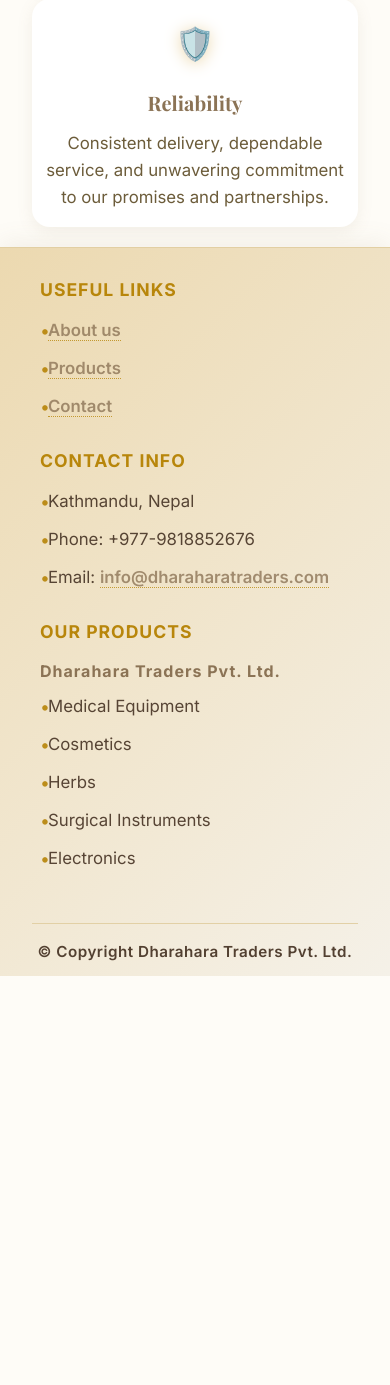
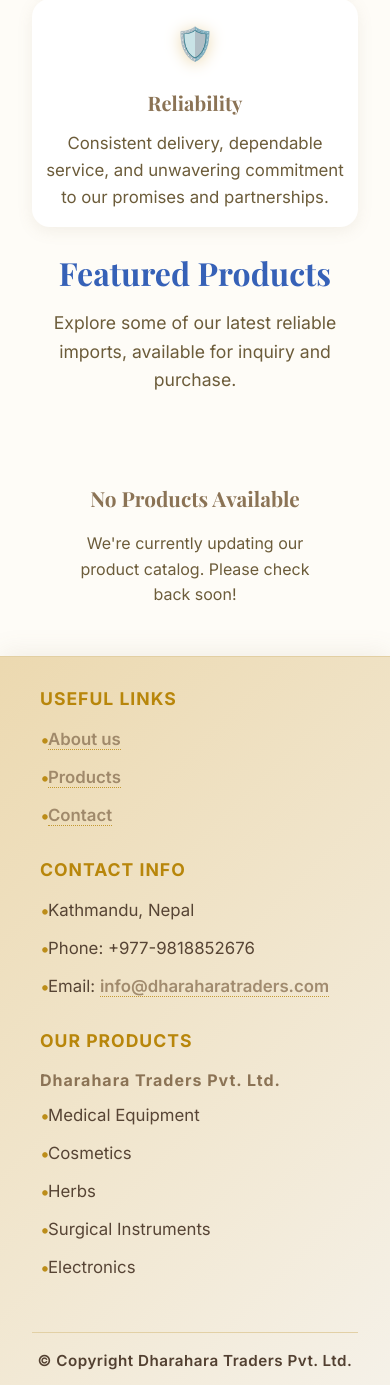
Before and after one commit to ShivaShrStha/dharaharatraders, a PHP site: page /about.php in a window 390 px wide. Shown: the part 3985-5370 px from the top of the page. Before the commit the page ends 4961 px from the top, so only its background shows below. Run offline with PHP 8.4, Linux system fonts and the light colour scheme.

Commit message:
✨ Add Featured Products section to About page; implement database query for active products and display them in a responsive grid layout.

```diff
--- a/about.php
+++ b/about.php
@@ -327,6 +327,73 @@
     </div>
   </section>
 
+  <!-- Featured Products Section -->
+  <?php
+  require_once 'admin/database.php';
+  try {
+      $db = new Database();
+      $conn = $db->getConnection();
+      $stmt = $conn->prepare("SELECT * FROM products WHERE status = 'active' ORDER BY created_at DESC LIMIT 4");
+      $stmt->execute();
+      $featured_products = $stmt->fetchAll(PDO::FETCH_ASSOC);
+  } catch(Exception $e) {
+      $featured_products = [];
+  }
+  ?>
+  <section class="products-section">
+    <div class="container">
+      <div class="section-header" style="text-align:center;margin-bottom:2.5rem;">
+        <h2 class="section-title" style="font-size:2rem;color:#3661b7;font-family:'Playfair Display',serif;font-weight:700;">Featured Products</h2>
+        <p class="section-subtitle" style="font-size:1.1rem;color:var(--text-secondary);">Explore some of our latest reliable imports, available for inquiry and purchase.</p>
+      </div>
+      <?php if (!empty($featured_products)): ?>
+      <div class="products-grid" style="display:grid;grid-template-columns:repeat(auto-fit,minmax(280px,1fr));gap:2rem;">
+        <?php foreach ($featured_products as $product):
+          $img = 'img/placeholder-product.jpg';
+          if (!empty($product['image'])) {
+            $img = htmlspecialchars($product['image']);
+          }
+        ?>
+        <div class="product-card" style="background:#fff;border-radius:16px;overflow:hidden;box-shadow:0 8px 30px var(--shadow-light);transition:all 0.4s ease;border:1px solid var(--cream-dark);">
+          <a href="product.php?id=<?= $product['id'] ?>" style="text-decoration:none;display:block;">
+            <img src="<?= $img ?>" alt="<?= htmlspecialchars($product['name']) ?>" class="product-image" style="width:100%;height:220px;object-fit:cover;">
+            <div class="product-content" style="padding:1.5rem;">
+              <div class="product-category" style="font-size:0.95rem;font-weight:600;color:#3661b7;margin-bottom:0.5rem;">
+                <?= htmlspecialchars(ucfirst($product['category'])) ?>
+              </div>
+              <h3 class="product-title" style="font-size:1.2rem;color:#8b7355;font-weight:700;margin-bottom:0.5rem;">
+                <?= htmlspecialchars($product['name']) ?>
+              </h3>
+              <p class="product-description" style="color:var(--text-secondary);font-size:0.98rem;margin-bottom:1rem;">
+                <?= htmlspecialchars(substr($product['description'],0,80)) ?>...
+              </p>
+              <?php if (!empty($product['price'])): ?>
+              <div class="product-price" style="font-size:1.1rem;color:#d63031;font-weight:700;margin-bottom:1rem;">
+                <?php
+                  if (is_numeric($product['price'])) {
+                    echo 'NRP ' . htmlspecialchars(number_format($product['price'],2));
+                  } else {
+                    echo htmlspecialchars($product['price']);
+                  }
+                ?>
+              </div>
+              <?php endif; ?>
+              <a href="product.php?id=<?= $product['id'] ?>" class="product-btn" style="background:linear-gradient(135deg,#ecd9b0,#8b7355);color:white;border:none;padding:0.7rem 1.5rem;border-radius:50px;font-weight:600;cursor:pointer;text-decoration:none;display:inline-block;text-align:center;">View Details</a>
+            </div>
+          </a>
+        </div>
+        <?php endforeach; ?>
+      </div>
+      <?php else: ?>
+      <div class="empty-state" style="text-align:center;padding:3rem;color:var(--text-secondary);">
+        <i class="bi bi-box-seam" style="font-size:3rem;color:#ecd9b0;margin-bottom:1rem;"></i>
+        <h3 style="font-family:'Playfair Display',serif;font-size:1.3rem;color:#8b7355;margin-bottom:1rem;">No Products Available</h3>
+        <p>We're currently updating our product catalog. Please check back soon!</p>
+      </div>
+      <?php endif; ?>
+    </div>
+  </section>
+
 <!-- Footer -->
 <?php include 'includes/footer.php'; ?>
 
```
Also changed, not shown: products.php (+12 -24 lines).
